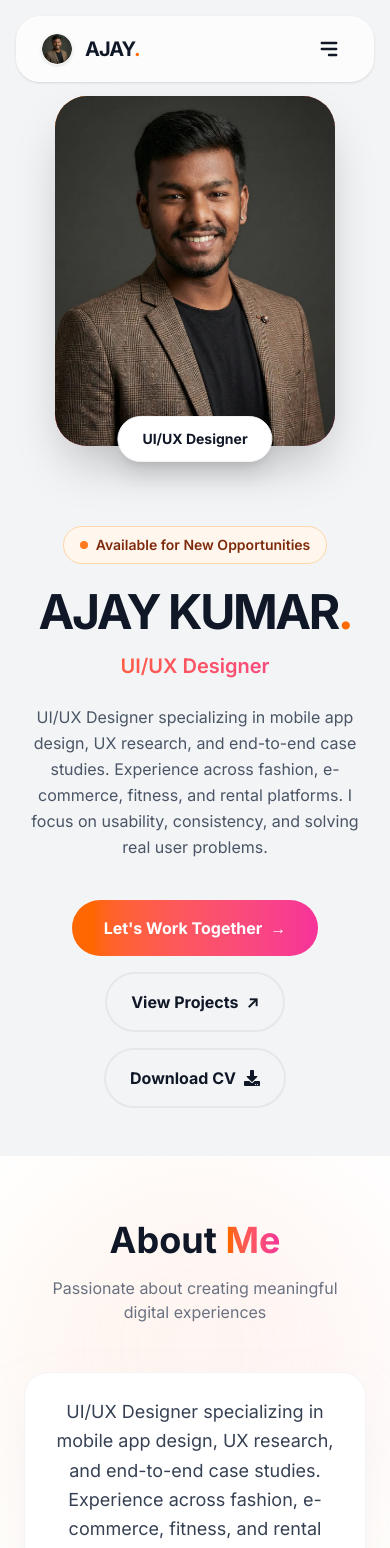
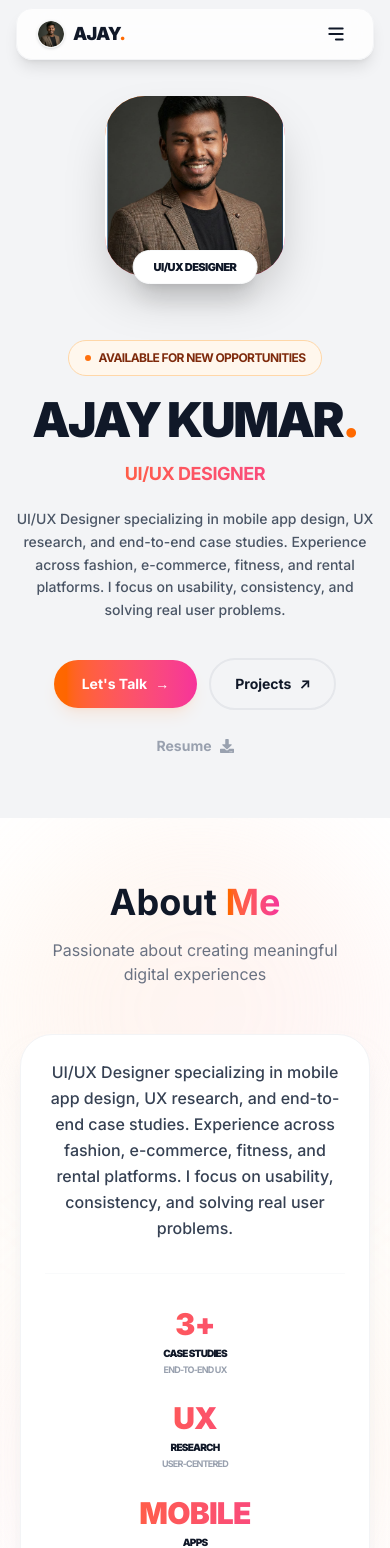
Before and after one commit to Ajay-1234567/Personal-Portfolio, a Next.js app: page / in a window 390 px wide. Shown: the top 1548 px of the page. Built offline with nearby package versions, Linux system fonts and the light colour scheme.

Commit message:
style: premium mobile design polish

```diff
--- a/app/components/homepage/about/index.jsx
+++ b/app/components/homepage/about/index.jsx
@@ -22,28 +22,28 @@ function AboutSection() {
           </div>
 
           {/* Main Content Card */}
-          <div className="bg-white rounded-3xl shadow-2xl shadow-gray-200/50 p-6 md:p-12 border border-gray-100 hover:shadow-3xl transition-shadow duration-500 mx-2 md:mx-0">
+          <div className="bg-white rounded-[2rem] shadow-xl shadow-gray-200/50 p-6 md:p-12 border border-gray-100 mx-1 md:mx-0">
             {/* Description with Better Typography */}
-            <p className="text-lg md:text-2xl text-gray-700 leading-relaxed text-center lg:text-left">
+            <p className="text-base md:text-2xl text-gray-700 leading-relaxed text-center lg:text-left font-medium">
               {personalData.description}
             </p>
 
             {/* Professional Highlights - UX Focused */}
-            <div className="grid grid-cols-1 sm:grid-cols-3 gap-8 mt-8 md:mt-10 pt-8 md:pt-10 border-t border-gray-100">
-              <div className="text-center">
-                <div className="text-3xl md:text-4xl font-black bg-gradient-to-r from-orange-500 to-pink-500 bg-clip-text text-transparent mb-2 md:mb-3">3+</div>
-                <div className="text-sm font-bold text-gray-800 mb-1">Case Studies</div>
-                <div className="text-xs text-gray-500">End-to-end UX solutions</div>
+            <div className="grid grid-cols-1 sm:grid-cols-3 gap-6 md:gap-8 mt-8 pt-8 border-t border-gray-50 text-center uppercase tracking-tighter">
+              <div className="group">
+                <div className="text-3xl md:text-4xl font-black bg-gradient-to-r from-orange-500 to-pink-500 bg-clip-text text-transparent mb-1">3+</div>
+                <div className="text-[10px] md:text-sm font-black text-gray-900 mb-0.5">Case Studies</div>
+                <div className="text-[9px] text-gray-400 font-bold">End-to-end UX</div>
               </div>
-              <div className="text-center">
-                <div className="text-3xl md:text-4xl font-black bg-gradient-to-r from-orange-500 to-pink-500 bg-clip-text text-transparent mb-2 md:mb-3">UX</div>
-                <div className="text-sm font-bold text-gray-800 mb-1">Research First</div>
-                <div className="text-xs text-gray-500">User-centered design</div>
+              <div className="group">
+                <div className="text-3xl md:text-4xl font-black bg-gradient-to-r from-orange-500 to-pink-500 bg-clip-text text-transparent mb-1">UX</div>
+                <div className="text-[10px] md:text-sm font-black text-gray-900 mb-0.5">Research</div>
+                <div className="text-[9px] text-gray-400 font-bold">User-centered</div>
               </div>
-              <div className="text-center">
-                <div className="text-3xl md:text-4xl font-black bg-gradient-to-r from-orange-500 to-pink-500 bg-clip-text text-transparent mb-2 md:mb-3">Mobile</div>
-                <div className="text-sm font-bold text-gray-800 mb-1">App Design</div>
-                <div className="text-xs text-gray-500">iOS & Android platforms</div>
+              <div className="group">
+                <div className="text-3xl md:text-4xl font-black bg-gradient-to-r from-orange-500 to-pink-500 bg-clip-text text-transparent mb-1">Mobile</div>
+                <div className="text-[10px] md:text-sm font-black text-gray-900 mb-0.5">Apps</div>
+                <div className="text-[9px] text-gray-400 font-bold">iOS & Android</div>
               </div>
             </div>
           </div>
--- a/app/components/homepage/hero-section/index.jsx
+++ b/app/components/homepage/hero-section/index.jsx
@@ -9,64 +9,64 @@ function HeroSection() {
   return (
     <section className="relative min-h-[90vh] md:min-h-screen pt-24 pb-12 md:pt-32 md:pb-20 flex items-center justify-center overflow-hidden bg-[#f3f4f6]">
       <div className="container mx-auto px-4 relative z-10">
-        <div className="grid grid-cols-1 lg:grid-cols-2 gap-10 md:gap-16 items-center">
+        <div className="grid grid-cols-1 lg:grid-cols-2 gap-8 md:gap-16 items-center">
           {/* Left Column - Content */}
-          <div className="space-y-6 md:space-y-8 order-2 lg:order-1 text-center lg:text-left">
+          <div className="space-y-5 md:space-y-8 order-2 lg:order-1 text-center lg:text-left">
             {/* Professional Badge */}
             <div className="inline-flex items-center gap-2 bg-orange-50 border border-orange-200 px-4 py-2 rounded-full">
-              <div className="w-2 h-2 bg-orange-500 rounded-full animate-pulse"></div>
-              <span className="text-sm font-semibold text-orange-900">Available for New Opportunities</span>
+              <div className="w-1.5 h-1.5 bg-orange-500 rounded-full animate-pulse"></div>
+              <span className="text-[12px] md:text-sm font-bold text-orange-900 uppercase tracking-tighter">Available for New Opportunities</span>
             </div>
 
             {/* Title with Enhanced Typography */}
             <div>
-              <h1 className="text-5xl sm:text-7xl md:text-8xl lg:text-9xl font-bold tracking-tighter text-gray-900 leading-none md:leading-[0.85] mb-4 uppercase">
+              <h1 className="text-5xl sm:text-7xl md:text-8xl lg:text-9xl font-black tracking-tighter text-gray-900 leading-none md:leading-[0.85] mb-4 uppercase">
                 {personalData.name}<span className="text-orange-500">.</span>
               </h1>
-              <p className="text-xl md:text-3xl font-semibold bg-gradient-to-r from-orange-500 to-pink-500 bg-clip-text text-transparent">
+              <p className="text-lg md:text-3xl font-bold bg-gradient-to-r from-orange-500 to-pink-500 bg-clip-text text-transparent uppercase tracking-tight">
                 {personalData.designation}
               </p>
             </div>
 
             {/* Professional Tagline */}
-            <p className="text-base md:text-xl text-gray-600 max-w-xl mx-auto lg:mx-0 leading-relaxed">
+            <p className="text-sm md:text-xl text-gray-600 max-w-lg mx-auto lg:mx-0 leading-relaxed font-medium">
               {personalData.description}
             </p>
 
             {/* CTAs with Enhanced Styling */}
-            <div className="flex flex-wrap items-center justify-center lg:justify-start gap-4 md:gap-5 pt-4">
+            <div className="flex flex-wrap items-center justify-center lg:justify-start gap-3 md:gap-5 pt-4">
               <Link
                 href="#contact"
-                className="group bg-gradient-to-r from-orange-500 to-pink-500 text-white px-8 py-4 rounded-full font-bold text-base hover:shadow-2xl hover:shadow-orange-500/30 transition-all duration-300 hover:scale-105 active:scale-95"
+                className="group bg-gradient-to-r from-orange-500 to-pink-500 text-white px-7 md:px-8 py-3.5 md:py-4 rounded-full font-bold text-sm md:text-base hover:shadow-2xl hover:shadow-orange-500/30 transition-all duration-300 hover:scale-105 active:scale-95 shadow-lg shadow-orange-500/10"
               >
                 <span className="flex items-center gap-2">
-                  Let's Work Together
+                  Let's Talk
                   <span className="group-hover:translate-x-1 transition-transform">→</span>
                 </span>
               </Link>
               <Link
                 href="#projects"
-                className="text-gray-900 font-bold text-base flex items-center gap-2 group px-6 py-4 border-2 border-gray-200 rounded-full hover:border-orange-500 hover:text-orange-500 transition-all duration-300"
+                className="text-gray-900 font-bold text-sm md:text-base flex items-center gap-2 group px-6 md:px-7 py-3.5 md:py-4 border-2 border-gray-200 rounded-full hover:border-orange-500 hover:text-orange-500 transition-all duration-300"
               >
-                View Projects
+                Projects
                 <span className="group-hover:translate-x-1 group-hover:-translate-y-1 transition-transform">↗</span>
               </Link>
               <Link
                 href={personalData.resume}
                 target='_blank'
-                className="text-gray-900 font-bold text-base flex items-center gap-2 group px-6 py-4 border-2 border-gray-200 rounded-full hover:border-orange-500 hover:text-orange-500 transition-all duration-300"
+                className="text-gray-400 font-bold text-sm md:text-base flex items-center gap-2 group px-5 md:px-6 py-3.5 md:py-4 hover:text-orange-500 transition-all duration-300"
               >
-                Download CV
+                Resume
                 <span className="group-hover:translate-y-1 transition-transform"><FaDownload /></span>
               </Link>
             </div>
           </div>
 
           {/* Right Column - Profile Photo */}
-          <div className="relative order-1 lg:order-2 mb-10 lg:mb-0">
+          <div className="relative order-1 lg:order-2 mb-8 lg:mb-0">
             {/* Professional Profile Display */}
-            <div className="relative w-[280px] sm:w-[350px] md:w-full aspect-[4/5] max-w-md mx-auto rounded-[2rem] md:rounded-[2.5rem] overflow-hidden shadow-2xl bg-gradient-to-br from-orange-500 to-pink-500 p-1">
-              <div className="w-full h-full bg-white rounded-[1.8rem] md:rounded-[2.3rem] overflow-hidden">
+            <div className="relative w-[180px] sm:w-[250px] md:w-full aspect-square md:aspect-[4/5] max-w-sm mx-auto rounded-[2.5rem] md:rounded-[3rem] overflow-hidden shadow-2xl bg-gradient-to-br from-orange-500 to-pink-500 p-1">
+              <div className="w-full h-full bg-white rounded-[2.3rem] md:rounded-[2.8rem] overflow-hidden">
                 <Image
                   src={personalData.profile || '/profile.png'}
                   alt={`${personalData.name} - ${personalData.designation}`}
@@ -78,9 +78,9 @@ function HeroSection() {
               </div>
             </div>
 
-            {/* Floating Badge */}
-            <div className="absolute -bottom-4 left-1/2 -translate-x-1/2 bg-white px-6 py-3 rounded-full shadow-xl border border-gray-100 whitespace-nowrap">
-              <p className="text-sm font-bold text-gray-900">{personalData.designation}</p>
+            {/* Floating Badge - More subtle on mobile */}
+            <div className="absolute -bottom-2 left-1/2 -translate-x-1/2 bg-white px-5 py-2 rounded-full shadow-xl border border-gray-50 whitespace-nowrap">
+              <p className="text-[11px] md:text-sm font-black text-gray-900 uppercase tracking-tighter">{personalData.designation}</p>
             </div>
           </div>
         </div>
--- a/app/components/navbar.jsx
+++ b/app/components/navbar.jsx
@@ -18,11 +18,11 @@ function Navbar() {
 
   return (
     <nav className="fixed top-0 left-0 right-0 z-50 transition-all duration-300">
-      <div className="container mx-auto px-4 py-4 md:py-6">
-        <div className="bg-white/70 backdrop-blur-xl border border-white/20 rounded-3xl md:rounded-full px-6 md:px-8 py-3 md:py-4 flex items-center justify-between shadow-sm relative">
+      <div className="container mx-auto px-4 py-2 md:py-6">
+        <div className="bg-white/80 backdrop-blur-xl border border-gray-100 rounded-2xl md:rounded-full px-5 md:px-8 py-2 md:py-3.5 flex items-center justify-between shadow-lg relative">
           {/* Logo */}
-          <Link href="/" className="flex items-center gap-3 group">
-            <div className="relative w-8 h-8 rounded-full overflow-hidden border border-gray-100 shadow-sm group-hover:scale-110 transition-transform duration-300">
+          <Link href="/" className="flex items-center gap-2 group">
+            <div className="relative w-7 h-7 rounded-full overflow-hidden border border-gray-100 shadow-sm group-hover:scale-110 transition-transform duration-300">
               <Image
                 src="/favicon.png"
                 alt="Ajay Kumar"
@@ -30,7 +30,7 @@ function Navbar() {
                 className="object-cover"
               />
             </div>
-            <span className="text-xl font-bold tracking-tighter text-gray-900 group-hover:text-orange-500 transition-colors">AJAY<span className="text-orange-500">.</span></span>
+            <span className="text-lg md:text-xl font-black tracking-tighter text-gray-900 group-hover:text-orange-500 transition-colors uppercase">AJAY<span className="text-orange-500">.</span></span>
           </Link>
 
           {/* Desktop Nav Links */}
@@ -50,17 +50,17 @@ function Navbar() {
             {/* Mobile Menu Button */}
             <button
               onClick={toggleMenu}
-              className="md:hidden p-2 text-gray-900 hover:bg-gray-100 rounded-full transition-colors"
+              className="md:hidden p-1.5 text-gray-900 hover:bg-gray-100 rounded-full transition-colors"
               aria-label="Toggle Menu"
             >
-              {isOpen ? <HiX size={24} /> : <HiMenuAlt3 size={24} />}
+              {isOpen ? <HiX size={22} /> : <HiMenuAlt3 size={22} />}
             </button>
           </div>
 
           {/* Mobile Menu Drawer */}
           {isOpen && (
-            <div className="absolute top-full left-0 right-0 mt-4 mx-0 md:hidden animate-in fade-in slide-in-from-top-4 duration-300">
-              <div className="bg-white/95 backdrop-blur-xl border border-white/20 rounded-3xl p-6 shadow-xl flex flex-col gap-4">
+            <div className="absolute top-full left-0 right-0 mt-3 mx-0 md:hidden animate-in fade-in slide-in-from-top-2 duration-300">
+              <div className="bg-white/95 backdrop-blur-2xl border border-gray-100 rounded-2xl p-6 shadow-2xl flex flex-col gap-4 mx-4">
                 {navLinks.map((link) => (
                   <Link
                     key={link.name}
@@ -74,7 +74,7 @@ function Navbar() {
                 <Link
                   href="#contact"
                   onClick={() => setIsOpen(false)}
-                  className="bg-gradient-to-r from-orange-500 to-pink-500 text-white text-center py-4 rounded-2xl font-bold mt-2 shadow-lg shadow-orange-500/20"
+                  className="bg-gradient-to-r from-orange-500 to-pink-500 text-white text-center py-3.5 rounded-xl font-bold mt-2 shadow-lg shadow-orange-500/20"
                 >
                   Hire Me
                 </Link>
```
